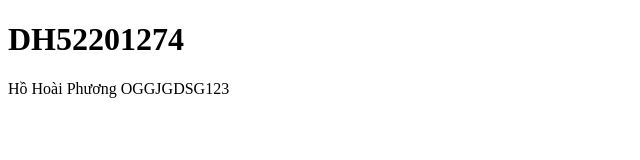
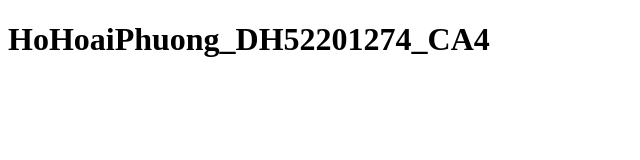
Before and after one commit to hohoaiphuong/phuong123, a plain HTML site: page index.html in a window 1280 px wide. Shown: the whole page, without its empty margins (0-640 px from the left). Drawn offline with Linux system fonts and the light colour scheme.

Commit message:
Trang chủ

```diff
--- a/index.html
+++ b/index.html
@@ -6,8 +6,6 @@
     <title>Document</title>
 </head>
 <body>
-    <h1>DH52201274</h1>
-    Hồ Hoài Phương
-OGGJGDSG123
+    <h1>HoHoaiPhuong_DH52201274_CA4</h1>
 </body>
 </html>
```
Also changed, not shown: 1 other file.
